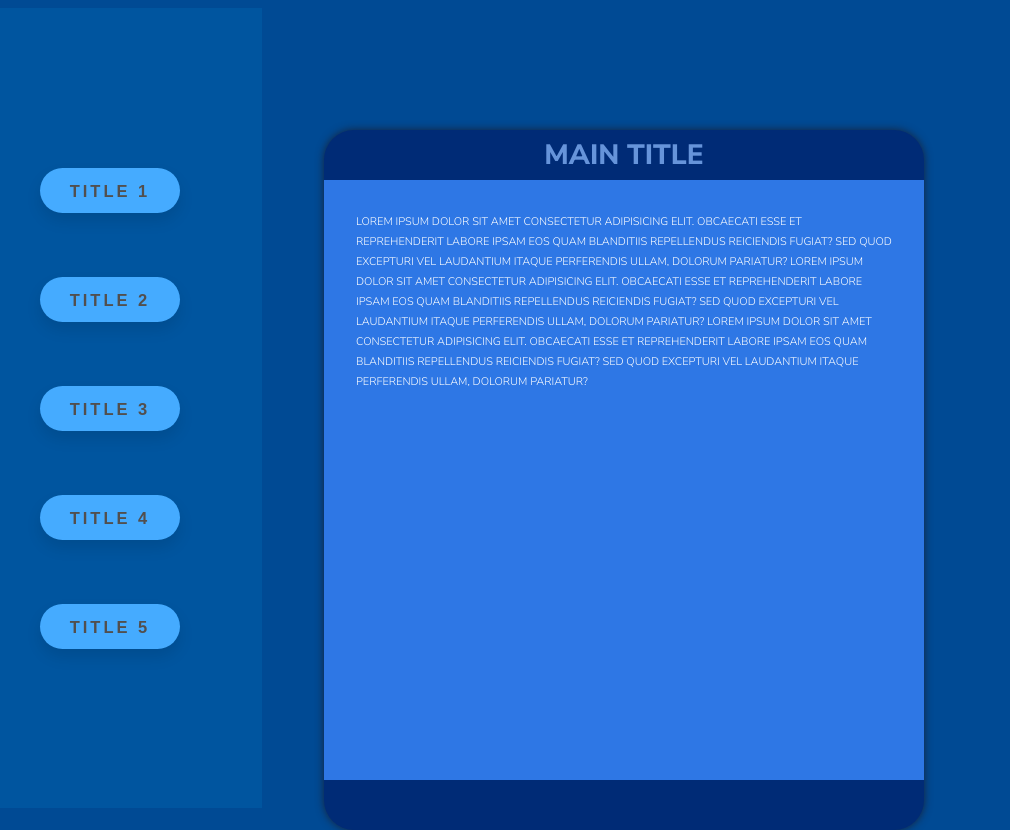
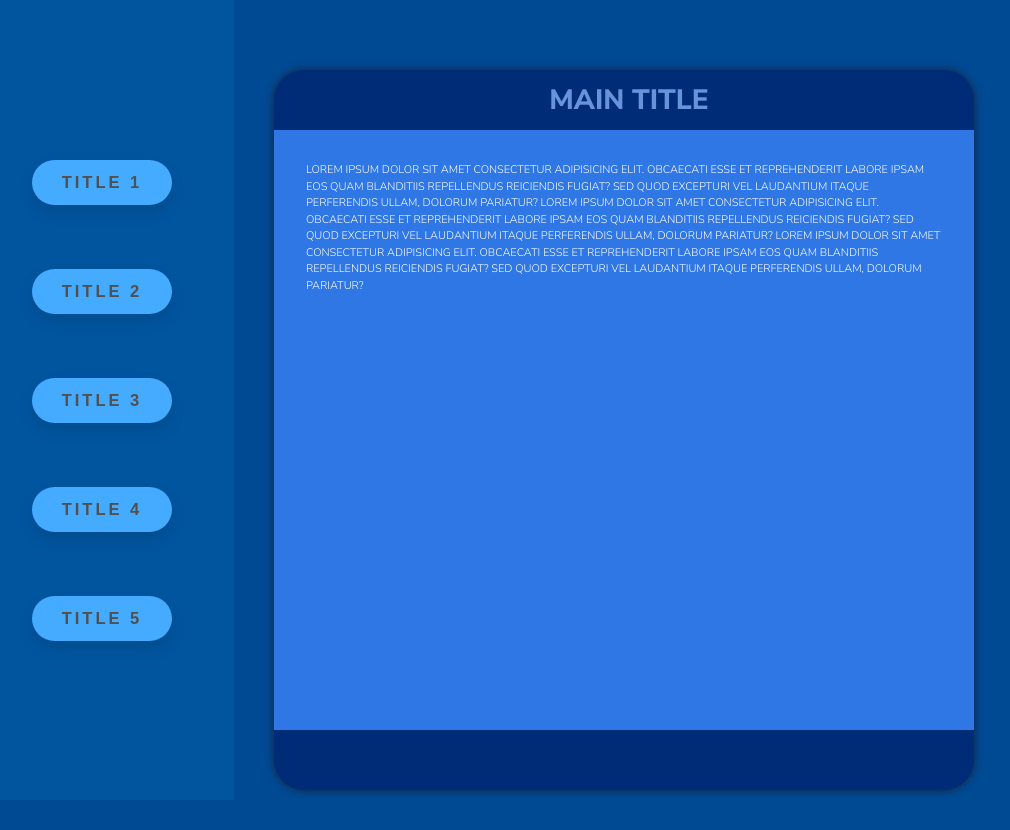
Before and after one commit to maximmorenko/kottans-frontend-dom, a website built with Parcel: page index.html in a window 1280 px wide. Shown: the whole page, without its empty margins (16-1026 px from the left). After the commit the page ends 800 px from the top, so only its background shows below. Built offline with nearby package versions, Linux system fonts and the light colour scheme.

Commit message:
cancel Esc

```diff
--- a/index.html
+++ b/index.html
@@ -8,7 +8,7 @@
   <body>
     <div class="wrapper">
       <!-- Полноэкранный показ изображения -->
-      <section class="big-picture  overlay  hidden">
+      <section class="big-picture hidden">
         <!-- <h2 class="big-picture__title  visually-hidden">Просмотр фотографии</h2> -->
         <div class="big-picture__preview">
           <!-- Просмотр изображения -->
--- a/src/index.js
+++ b/src/index.js
@@ -61,6 +61,7 @@ const openFullPreview = function (imgItem) {
       if (event.keyCode === 27) {
         bigPictureFragment.classList.add('hidden');
         document.removeEventListener('keyup', handlerEsc);
+        mainContentWrapper.classList.remove('hidden');
       }
     };
 
--- a/src/styles.css
+++ b/src/styles.css
@@ -4,6 +4,7 @@
   *,
   *::before,
   *::after {
+    margin: 0;
     -webkit-box-sizing: border-box;
             box-sizing: border-box;
   }
@@ -18,15 +19,18 @@
     background-color: #004a94;
   }
 
-  .wrapper {
+  /* .wrapper {
+    width: 100%;
+  } */
+
+  .listFacts {
     display: flex;
     justify-content: center;
     flex-direction: column;
     background-color: #00559f;
     min-height: 100vh;
-    width: 270px;
+    width: 250px;
   }
-
 
   .main-content-wrapper{
 
@@ -34,12 +38,12 @@
     border-radius: 30px;
     box-shadow: rgb(24, 35, 58) 0 0 8px;
 
-    width: 600px;
-    min-height: 600px;
+    width: 700px;
+    min-height: 700px;
     margin-top: 80px;
 
     position: absolute;
-    top: 50px;
+    top: -10px;
     left: 50%;
 
     -webkit-transform: translateX(-50%);
@@ -47,12 +51,13 @@
             transform: translateX(-50%);
   }
 
+
   .main__title, .main_footer{
     text-align: center;
     align-items: center;
     padding-top: 15px;
-    margin: 0;
-    width: 600px;
+    margin: 5px;
+    width: 100%;
     height: 50px;
     color: #6694da;
   }
@@ -61,11 +66,31 @@
     margin: 0;
     padding: 2rem;
     font-size: 11px;
-    width: 600px;
+    line-height: 1.5;
+    width: 100%;
     height: 600px;
     background-color: #2e77e5;
   }
 
+  /* @media (min-width: 390px) {
+    .main-content-wrapper{
+      top: 60px;
+      width: 90%;
+      height: 90%;
+    }
+    .main__info {
+      height: 90%;
+      font-size: 16px;
+      line-height: 2.5;
+    }
+    .listFacts {
+      justify-content: center;
+    }
+  } */
+
+  .fact__title {
+    margin: 12px;
+  }
   /**
    * Кнопка закрытия модального окна
    */
@@ -86,7 +111,7 @@
 
     font-size: 0;
 
-    background-color: rgba(5, 0, 66, 0.2);
+    background-color: rgba(255, 255, 255, 0.2);
     background-image: url("../assets/icon-cross.svg");
     background-position: center;
     background-repeat: no-repeat;
@@ -143,6 +168,7 @@
 
 .fact__big__title {
   padding-left: 10px;
+  margin: 17px;
  }
 
 .visually-hidden {
```
Also changed, not shown: README.md, assets/task_js_dom/Algorithms.jpg (added).
